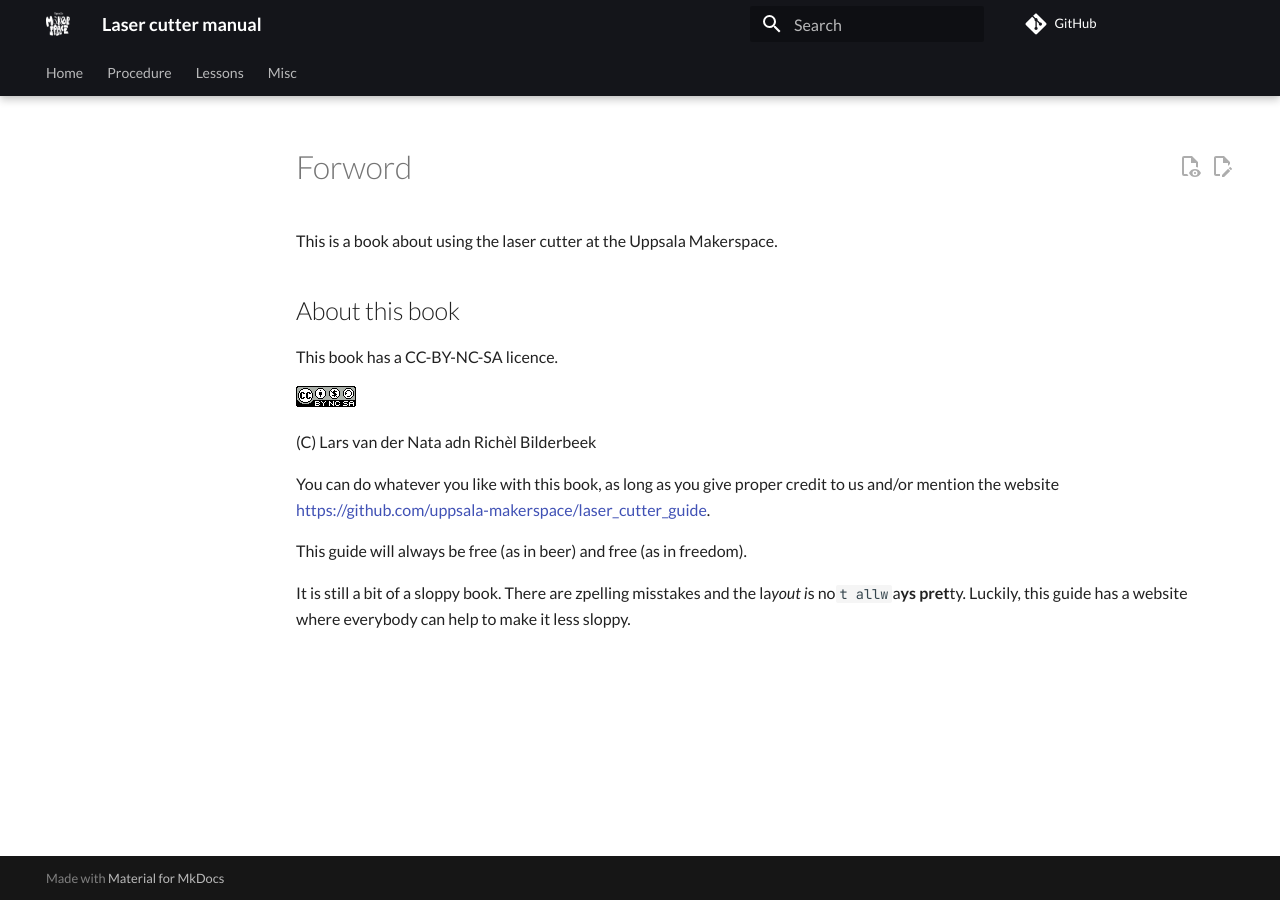
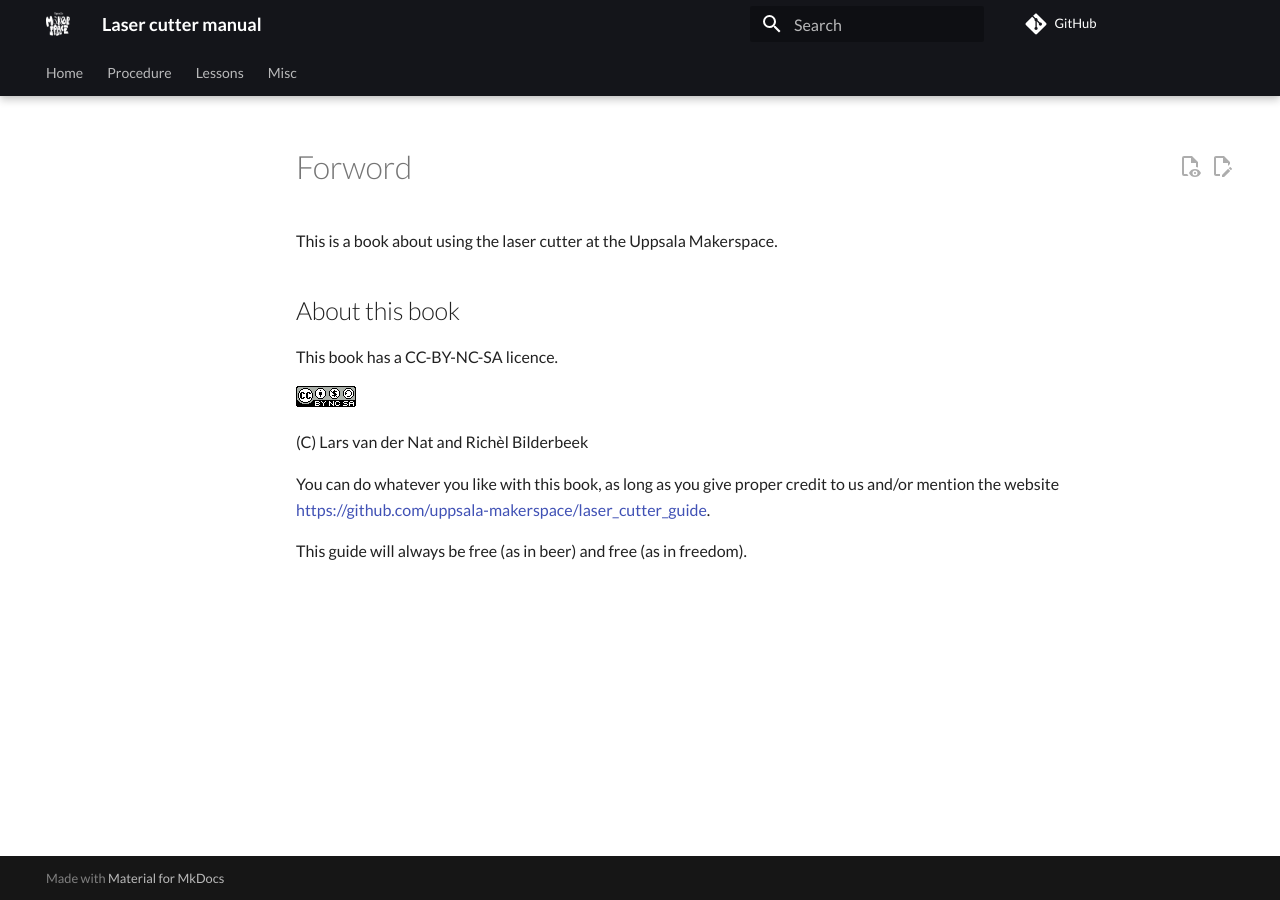
Before and after one commit to uppsala-makerspace/laser_cutter_guide, an MkDocs documentation site: the page built from docs/misc/foreword/README.md, in a window 1280 px wide. Built offline with MkDocs 1.6.1 and Material for MkDocs 9.7.7, drawn with Linux system fonts in a browser that asks for light colours; comment, search, counter and statistics services are not loaded.

```diff
--- a/docs/misc/foreword/README.md
+++ b/docs/misc/foreword/README.md
@@ -13,7 +13,7 @@ This book has a CC-BY-NC-SA licence.
 
 ![Licence for this book](CC-BY-NC-SA.png)
 
-(C) Lars van der Nata adn Richèl Bilderbeek
+(C) Lars van der Nat and Richèl Bilderbeek
 
 You can do whatever you like with this book,
 as long as you give proper credit to us
@@ -21,8 +21,3 @@ and/or mention the website
 [https://github.com/uppsala-makerspace/laser_cutter_guide](https://github.com/uppsala-makerspace/laser_cutter_guide).
 
 This guide will always be free (as in beer) and free (as in freedom).
-
-It is still a bit of a sloppy book.
-There are zpelling misstakes and the la*yout i*s no`t allw`a**ys pret**ty.
-Luckily, this guide has a website where everybody can help
-to make it less sloppy.
```
Also changed, not shown: docs/misc/cover/README.md (+1 -3 lines), docs/misc/cover/laser_cutter.jpg (added).
